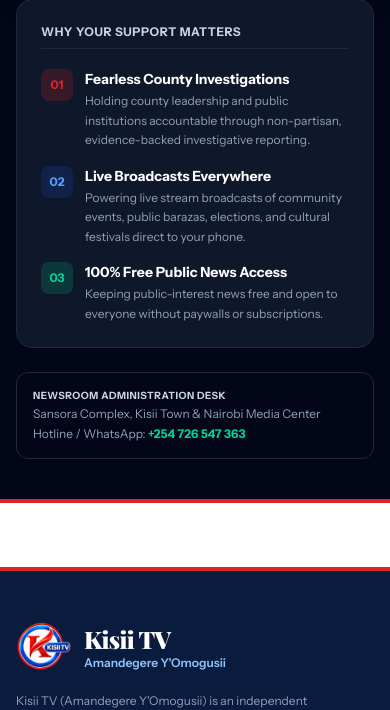
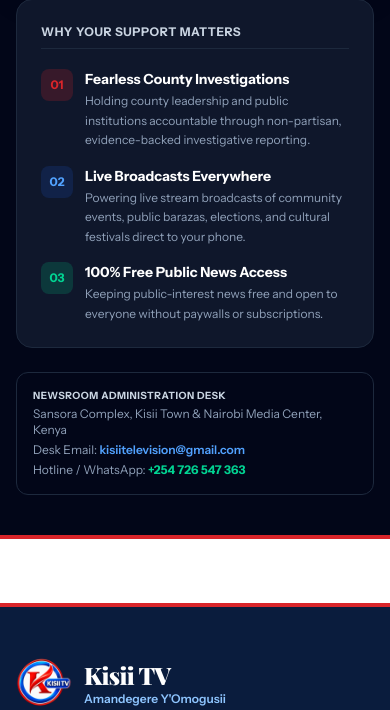
Before and after one commit to motechgroup/kisiitvcms, a Laravel app: page /donate in a window 390 px wide. Shown: the part 1211-1921 px from the top of the page. Run offline with Laravel 12, Linux system fonts and the light colour scheme; data comes from the database, SQL or seed files in the repository; style sheets or scripts are compiled from the project's sources; some web fonts are replaced.

Commit message:
fix(settings): replace remaining hardcoded newsroom email, phone, and studio address with SiteSetting values

```diff
--- a/resources/views/articles/show.blade.php
+++ b/resources/views/articles/show.blade.php
@@ -364,10 +364,13 @@
             </div>
 
             <!-- Newsroom Tip Line Callout -->
+            @php
+                $deskEmail = \App\Models\SiteSetting::get('contact_email', 'kisiitelevision@gmail.com');
+            @endphp
             <div class="border-l-4 border-[#d9252a] bg-red-50 p-4 text-xs text-red-950">
                 <div class="font-bold uppercase tracking-wider text-[10px] text-red-800">Newsroom Tip Line</div>
                 <p class="mt-1 leading-relaxed">
-                    Got breaking news or an investigative tip? Reach our 24/7 confidential editorial desk at <strong class="underline">newsroom@kisiitv.com</strong>.
+                    Got breaking news or an investigative tip? Reach our 24/7 confidential editorial desk at <a href="mailto:{{ $deskEmail }}" class="font-bold underline">{{ $deskEmail }}</a>.
                 </p>
             </div>
 
--- a/resources/views/donations/index.blade.php
+++ b/resources/views/donations/index.blade.php
@@ -134,10 +134,17 @@
                 </div>
 
                 <!-- Editorial Hotline & Office -->
+                @php
+                    $officeAddress = \App\Models\SiteSetting::get('newsroom_address', 'Sansora Complex, Kisii Town & Nairobi Media Center');
+                    $officePhone = \App\Models\SiteSetting::get('contact_phone', '+254 726 547 363');
+                    $officeEmail = \App\Models\SiteSetting::get('contact_email', 'kisiitelevision@gmail.com');
+                    $whatsappHref = \App\Models\SiteSetting::get('social_whatsapp', 'https://wa.me/254726547363');
+                @endphp
                 <div class="p-4 rounded-xl bg-slate-950 border border-slate-800 text-xs text-slate-400 space-y-1">
                     <div class="font-bold text-slate-300 uppercase tracking-wider text-[10px]">Newsroom Administration Desk</div>
-                    <div>Sansora Complex, Kisii Town &amp; Nairobi Media Center</div>
-                    <div>Hotline / WhatsApp: <a href="https://wa.me/254726547363" class="text-emerald-400 hover:underline font-bold">+254 726 547 363</a></div>
+                    <div>{{ $officeAddress }}</div>
+                    <div>Desk Email: <a href="mailto:{{ $officeEmail }}" class="text-blue-400 hover:underline font-semibold">{{ $officeEmail }}</a></div>
+                    <div>Hotline / WhatsApp: <a href="{{ $whatsappHref }}" target="_blank" rel="noopener" class="text-emerald-400 hover:underline font-bold">{{ $officePhone }}</a></div>
                 </div>
 
             </div>
--- a/resources/views/home.blade.php
+++ b/resources/views/home.blade.php
@@ -337,9 +337,12 @@
                 </div>
 
                 <!-- Bureau Desk Alert -->
+                @php
+                    $deskEmail = \App\Models\SiteSetting::get('contact_email', 'kisiitelevision@gmail.com');
+                @endphp
                 <div class="border-l-4 border-[#d9252a] bg-red-50 p-3 text-xs text-red-950">
                     <div class="font-bold uppercase tracking-wider text-[10px] text-red-800">Newsroom Tip Line</div>
-                    <p class="mt-1">Got breaking news or an investigative tip? Reach our 24/7 confidential editorial desk at <strong class="underline">newsroom@kisiitv.com</strong>.</p>
+                    <p class="mt-1">Got breaking news or an investigative tip? Reach our 24/7 confidential editorial desk at <a href="mailto:{{ $deskEmail }}" class="font-bold underline">{{ $deskEmail }}</a>.</p>
                 </div>
             </div>
 
--- a/resources/views/layouts/news.blade.php
+++ b/resources/views/layouts/news.blade.php
@@ -204,7 +204,7 @@
                     <span class="font-bold text-xs">𝕏</span>
                     <span class="text-[11px] font-semibold">@kisiitv</span>
                 </a>
-                <a href="{{ \App\Models\SiteSetting::get('social_whatsapp', 'https://wa.me/254726547363') }}" target="_blank" rel="noopener" class="text-emerald-400 hover:text-emerald-300 transition flex items-center space-x-1" title="WhatsApp Hotline +254 726 547 363">
+                <a href="{{ \App\Models\SiteSetting::get('social_whatsapp', 'https://wa.me/254726547363') }}" target="_blank" rel="noopener" class="text-emerald-400 hover:text-emerald-300 transition flex items-center space-x-1" title="WhatsApp Hotline {{ \App\Models\SiteSetting::get('contact_phone', '+254 726 547 363') }}">
                     <svg class="w-3.5 h-3.5 fill-current" viewBox="0 0 24 24"><path d="M.057 24l1.687-6.163c-1.041-1.804-1.588-3.849-1.587-5.946.003-6.556 5.338-11.891 11.893-11.891 3.181.001 6.167 1.24 8.413 3.488 2.245 2.248 3.481 5.236 3.48 8.414-.003 6.557-5.338 11.892-11.893 11.892-1.99-.001-3.951-.5-5.688-1.448l-6.305 1.654zm6.597-3.807c1.676.995 3.276 1.591 5.392 1.592 5.448 0 9.886-4.434 9.889-9.885.002-5.462-4.415-9.89-9.881-9.892-5.452 0-9.887 4.434-9.889 9.884-.001 2.225.651 3.891 1.746 5.634l-.999 3.648 3.742-.981zm11.387-5.464c-.074-.124-.272-.198-.57-.347-.297-.149-1.758-.868-2.031-.967-.272-.099-.47-.149-.669.149-.198.297-.768.967-.941 1.165-.173.198-.347.223-.644.074-.297-.149-1.255-.462-2.39-1.475-.883-.788-1.48-1.761-1.653-2.059-.173-.297-.018-.458.13-.606.134-.133.297-.347.446-.521.151-.172.2-.296.3-.495.099-.198.05-.372-.025-.521-.075-.148-.669-1.611-.916-2.206-.242-.579-.487-.501-.669-.51l-.57-.01c-.198 0-.52.074-.792.372s-1.04 1.016-1.04 2.479 1.065 2.876 1.213 3.074c.149.198 2.095 3.2 5.076 4.487.709.306 1.263.489 1.694.626.712.226 1.36.194 1.872.118.571-.085 1.758-.719 2.006-1.413.248-.695.248-1.29.173-1.414z"/></svg>
                     <span class="text-[11px] font-bold">Hotline</span>
                 </a>
```
